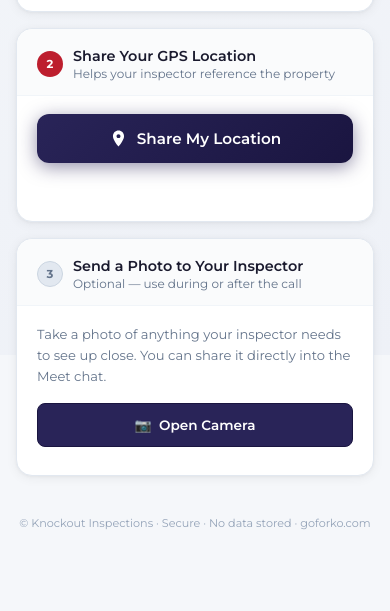
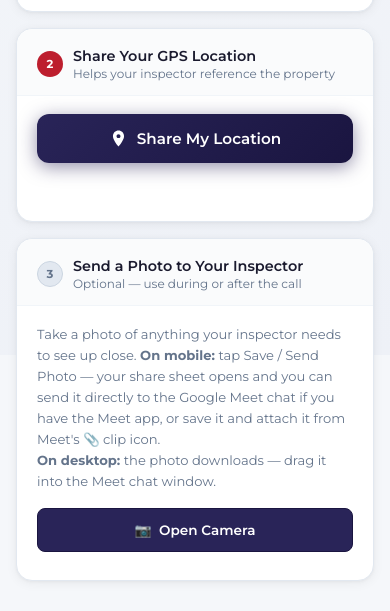
Before and after one commit to KilvingtonDigital/Knockout-Inspections-Video-Call, a plain HTML site: page index.html in a window 390 px wide. Shown: the part 489-1100 px from the top of the page. Before the commit the page ends 1019 px from the top, so only its background shows below. Drawn offline with Linux system fonts and the light colour scheme.

Commit message:
Fix share button label; honest mobile vs desktop photo workflow instructions

```diff
--- a/index.html
+++ b/index.html
@@ -808,8 +808,10 @@
         </div>
         <div class="card-body">
             <p class="photo-instruction">
-                Take a photo of anything your inspector needs to see up close. You can share it directly into the Meet
-                chat.
+                Take a photo of anything your inspector needs to see up close.
+                <strong>On mobile:</strong> tap Save / Send Photo — your share sheet opens and you can send it directly
+                to the Google Meet chat if you have the Meet app, or save it and attach it from Meet's 📎 clip icon.<br>
+                <strong>On desktop:</strong> the photo downloads — drag it into the Meet chat window.
             </p>
 
             <!-- Camera not yet open -->
@@ -836,7 +838,7 @@
 
             <!-- Share / Download actions -->
             <div class="photo-btns photo-actions" id="photo-actions" style="display:none;">
-                <button id="share-photo-btn" onclick="sharePhoto()">📤 &nbsp;Share to Meet Chat</button>
+                <button id="share-photo-btn" onclick="sharePhoto()">📥 &nbsp;Save / Send Photo</button>
                 <button id="retake-btn2" onclick="retakePhoto()"
                     style="background:rgba(255,255,255,0.07);border:1px solid rgba(255,255,255,0.1);color:rgba(255,255,255,0.7);padding:13px;border-radius:8px;font-family:inherit;font-size:0.85rem;font-weight:600;cursor:pointer;">🔄
                     Retake</button>
```
